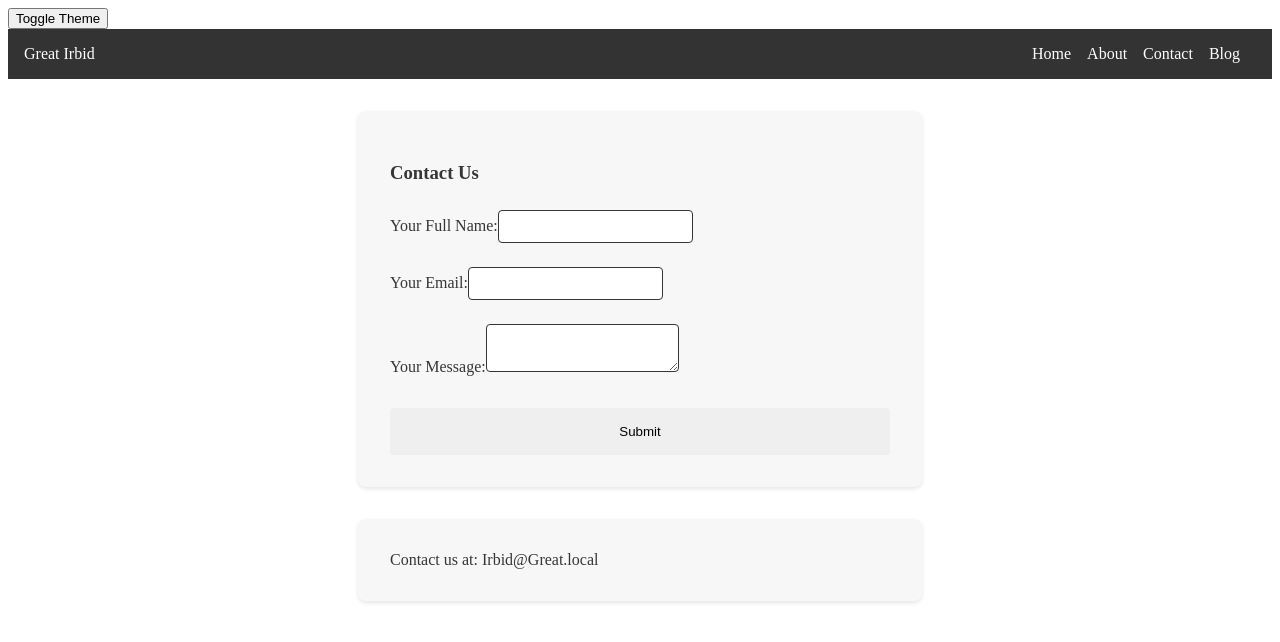
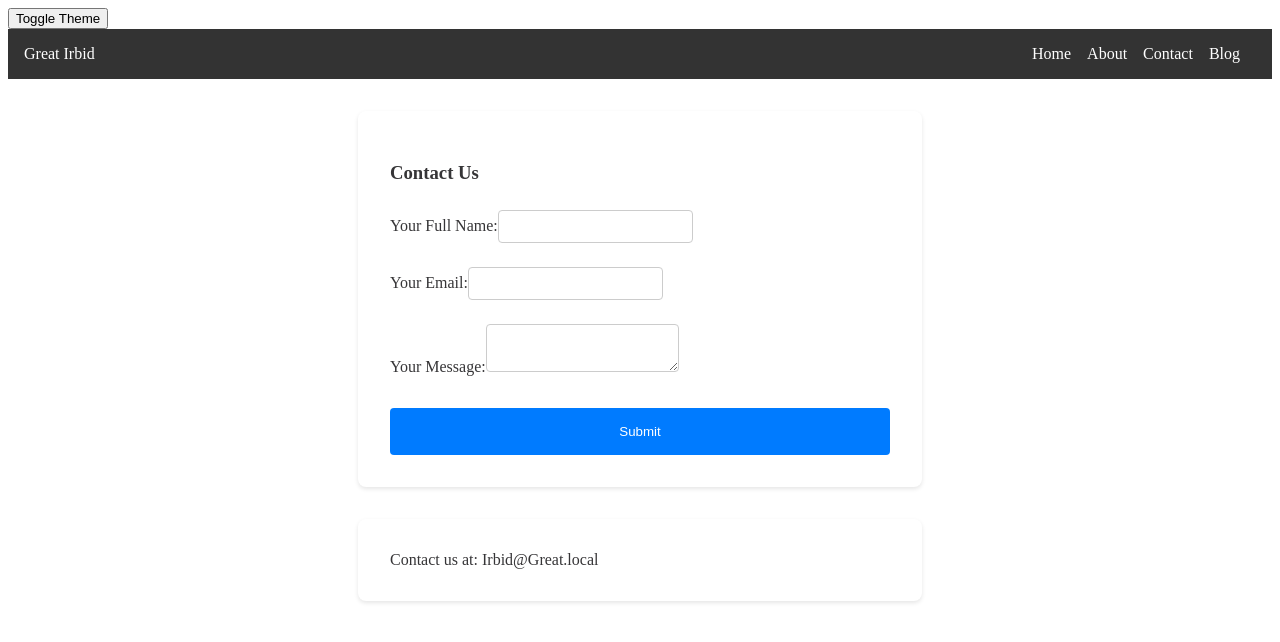
Before and after one commit to AmJaradat01/React-Web-App-Test, a React (Create React App) app: page /contact in a window 1280 px wide. Shown: the top 642 px of the page. Built offline with nearby package versions, Linux system fonts and the light colour scheme.

Commit message:
add a style controller for the contact page

```diff
--- a/src/pages/ContactPage.js
+++ b/src/pages/ContactPage.js
@@ -10,6 +10,8 @@ const Card = styled.div`
   box-shadow: 0 2px 4px rgba(0, 0, 0, 0.1);
   display: flex;
   flex-direction: column;
+  background-color: ${(props) => props.theme.body};
+  color: ${(props) => props.theme.text};
 `;
 
 const StyledForm = styled.form`
@@ -19,43 +21,43 @@ const StyledForm = styled.form`
 
 const StyledLabel = styled.label`
   margin-bottom: 1rem;
+  color: ${(props) => props.theme.text};
 `;
 
 const StyledInput = styled.input`
   padding: 0.5rem;
   margin-top: 0.5rem;
-  border: 1px solid ${(props) => props.theme.inputBorder};
-  background-color: ${(props) => props.theme.inputBackground};
-  color: ${(props) => props.theme.text};
+  border: 1px solid #ccc;
   border-radius: 4px;
 `;
 
 const StyledTextArea = styled.textarea`
   padding: 0.5rem;
   margin-top: 0.5rem;
-  border: 1px solid ${(props) => props.theme.inputBorder};
-  background-color: ${(props) => props.theme.inputBackground};
-  color: ${(props) => props.theme.text};
+  border: 1px solid #ccc;
   border-radius: 4px;
 `;
 
 const StyledButton = styled.button`
   padding: 1rem;
   margin-top: 1rem;
-  color: ${(props) => props.theme.buttonText};
-  background-color: ${(props) => props.theme.buttonBackground};
+  color: white;
+  background-color: #007bff;
   border: none;
   border-radius: 4px;
   cursor: pointer;
 
   &:hover {
-    background-color: ${(props) => props.theme.buttonHover};
+    background-color: #0056b3;
   }
+`;
+
+const SuccessMessage = styled.div`
+  color: ${(props) => props.theme.successText};
 `;
 
 const ErrorMessage = styled.span`
   color: red;
-  font-size: 0.8rem;
 `;
 
 const ContactPage = () => {
@@ -79,7 +81,7 @@ const ContactPage = () => {
   }
 
   const validateEmail = (value) => {
-    const emailRegex = /^(([^<>()\[\]\\.,;:\s@"]+(\.[^<>()\[\]\\.,;:\s@"]+)*)|(".+"))@((\[[0-9]{1,3}\.[0-9]{1,3}\.[0-9]{1,3}\.[0-9]{1,3}])|(([a-zA-Z\-0-9]+\.)+[a-zA-Z]{2,}))$/;
+    const emailRegex = /^(([^<>()[\]\\.,;:\s@"]+(\.[^<>()[\]\\.,;:\s@"]+)*)|(".+"))@((\[[0-9]{1,3}\.[0-9]{1,3}\.[0-9]{1,3}\.[0-9]{1,3}])|(([a-zA-Z\-0-9]+\.)+[a-zA-Z]{2,}))$/;
     if (!value.trim()) {
       setEmailError('Email is required');
     } else if (!emailRegex.test(value)) {
@@ -158,7 +160,7 @@ const ContactPage = () => {
           </StyledLabel>
           <StyledButton type="submit">Submit</StyledButton>
         </StyledForm>
-        {successMessage && <div>{successMessage}</div>}
+        {successMessage && <SuccessMessage>{successMessage}</SuccessMessage>}
       </Card>
       <Card>Contact us at: Irbid@Great.local</Card>
     </div>
```
